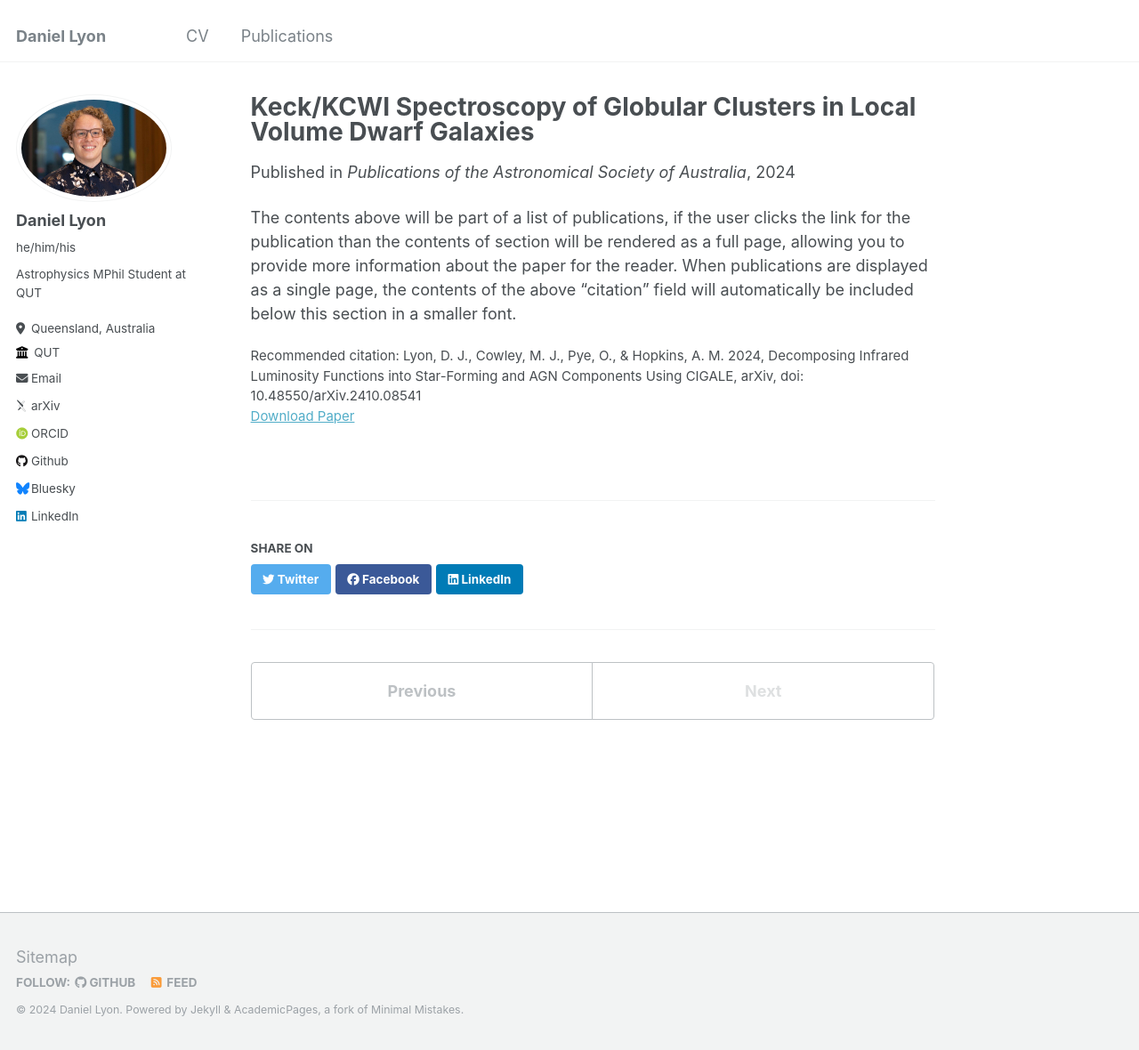
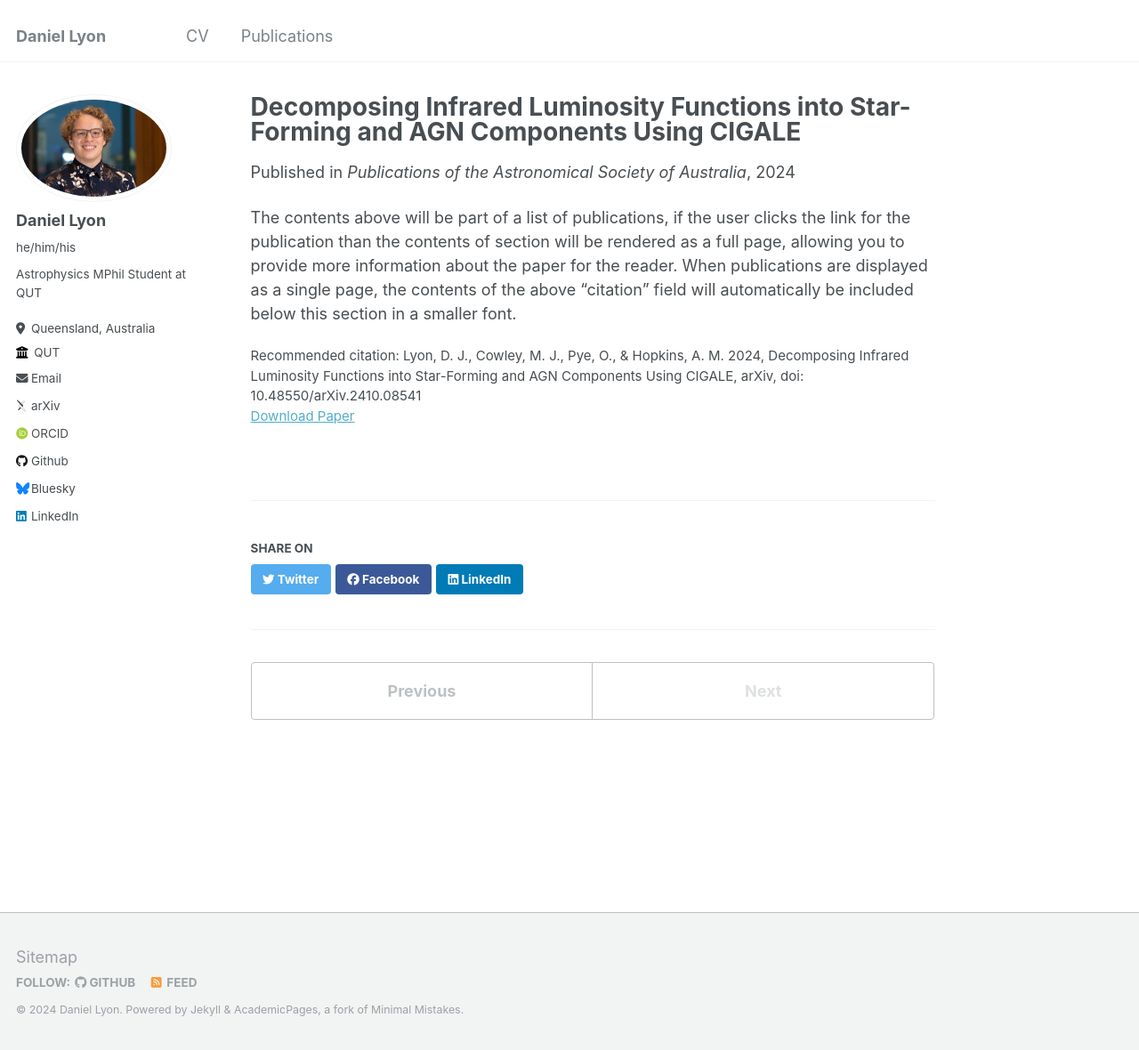
Before and after one commit to daniel-lyon/daniel-lyon.github.io, a Jekyll site: the page built from _publications/2024-10-Decomposing.md, in a window 1280 px wide and 1180 px high. Shown: the whole window at 89% size. Built offline with Jekyll 4.4.1, drawn with Linux system fonts in a browser that asks for light colours; some web fonts are replaced.

Commit message:
fix new pub typo

```diff
--- a/_publications/2024-10-Decomposing.md
+++ b/_publications/2024-10-Decomposing.md
@@ -1,5 +1,5 @@
 ---
-title: "Keck/KCWI Spectroscopy of Globular Clusters in Local Volume Dwarf Galaxies"
+title: "Decomposing Infrared Luminosity Functions into Star-Forming and AGN Components Using CIGALE"
 collection: publications
 permalink: /publication/2024-10-Decomposing
 excerpt: 'This study presents a comprehensive analysis of the infrared (IR) luminosity functions (LF) of star-forming (SF) galaxies and active galactic nuclei (AGN) using data from the ZFOURGE survey. We employ CIGALE to decompose the spectral energy distribution (SED) of galaxies into SF and AGN components to investigate the co-evolution of these processes at higher redshifts and fainter luminosities. Our CIGALE-derived SF and AGN LFs are generally consistent with previous studies, with an enhancement at the faint end of the AGN LFs. We attribute this to CIGALE’s capability to recover low-luminosity AGN more accurately, which may be underrepresented in other works. As anticipated, the CIGALE SF LFs are best fit with a Schechter function, whereas the AGN LFs align more closely with a Saunders function. We find evidence for a significant evolutionary epoch for AGN activity at z ≈ 1, comparable to the peak of cosmic star formation at z ≈ 2, which we also recover well. Based on our results, the gas supply in the early universe favoured the formation of brighter star-forming galaxies until z = 2, below which the gas for SF becomes increasingly exhausted. Conversely, AGN activity peaked earlier and declined more slowly until z ≈ 1, suggesting a possible feedback scenario in which 2.5 − 3 Gyrs offset the evolution of SF and AGN activity.'
```
